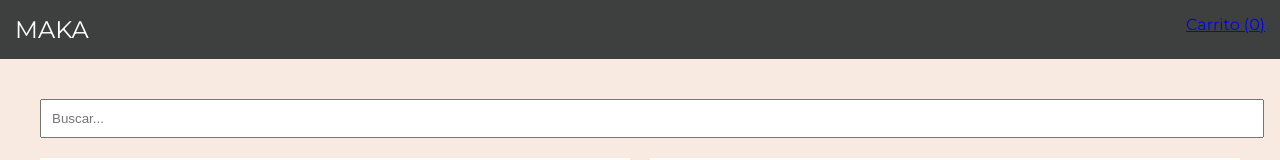
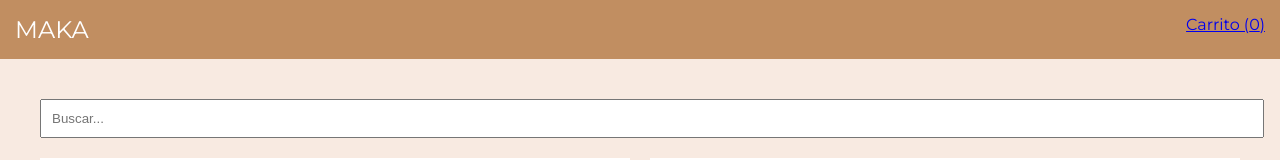
Before and after one commit to PaulinaWalconce/MakaAccesorios, a React (Vite) app: page / in a window 1280 px wide. Shown: the top 160 px of the page. Built offline with nearby package versions, Linux system fonts and the light colour scheme.

Commit message:
Change navbar background color to #c18e61
Se detectó que el color de la pleca no coincidía con la identidad visual de la marca, por lo que se corrigió para utilizar el color institucional café: #c18e61

```diff
--- a/src/styles/global.css
+++ b/src/styles/global.css
@@ -6,7 +6,7 @@ body {
 }
 
 .navbar {
-  background-color: #3e4040;
+  background-color: #c18e61;
   color: #ffffff;
   padding: 15px;
   display: flex;
```
